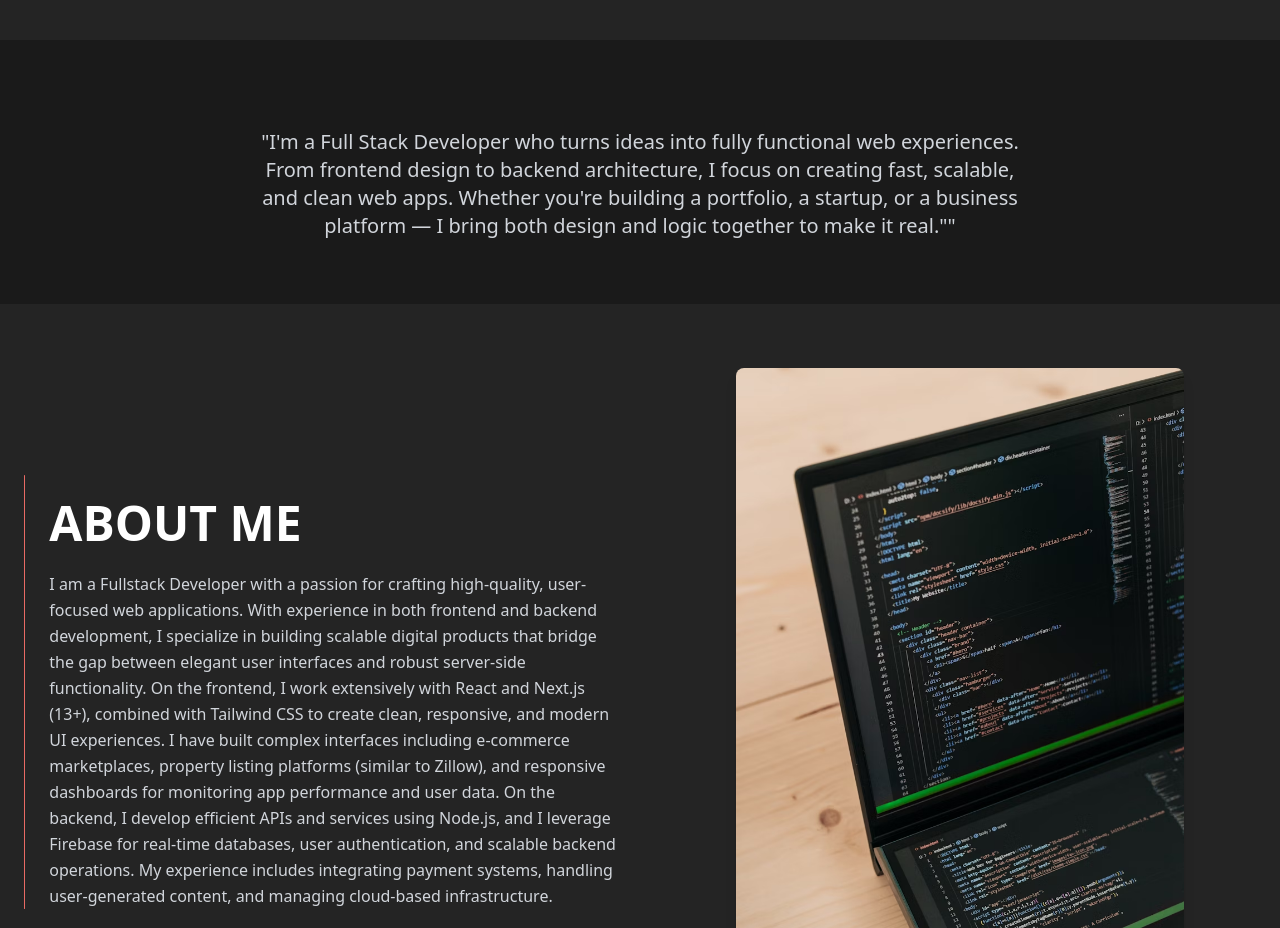
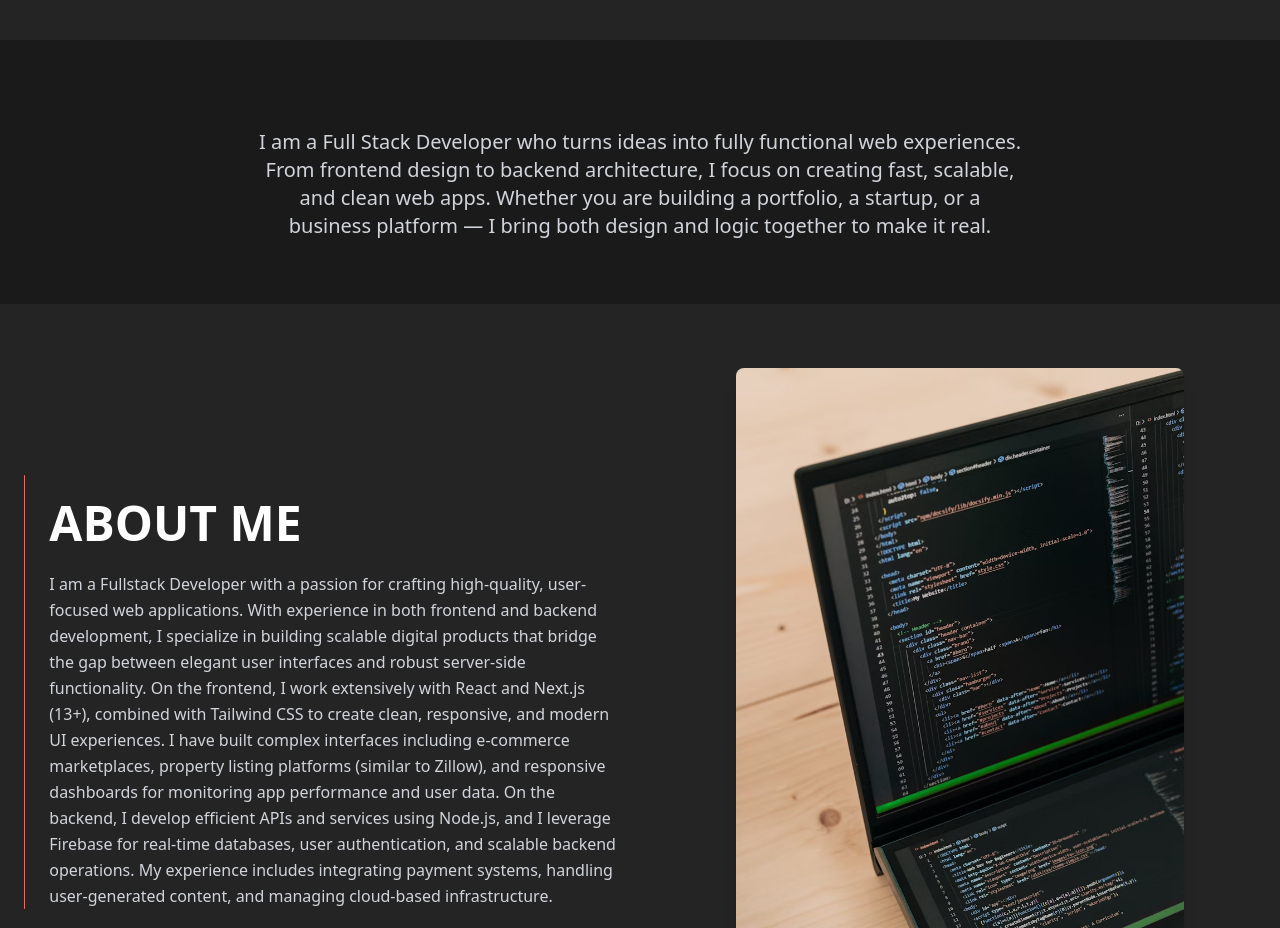
Before and after one commit to yehmight/myspace, a Next.js app: page / in a window 1280 px wide. Shown: the part 880-1808 px from the top of the page. Built offline with nearby package versions, Linux system fonts and the light colour scheme.

Commit message:
Update description.tsx

```diff
--- a/src/app/components/description.tsx
+++ b/src/app/components/description.tsx
@@ -8,9 +8,9 @@ export default function Desc() {
 
           </h2>
           <p className="text-base sm:text-lg md:text-xl text-gray-300 leading-relaxed">
-            "I'm a Full Stack Developer who turns ideas into fully functional web experiences.
+            I am a Full Stack Developer who turns ideas into fully functional web experiences.
             From frontend design to backend architecture, I focus on creating fast, scalable, and clean web apps.
-            Whether you're building a portfolio, a startup, or a business platform — I bring both design and logic together to make it real.""
+            Whether you are building a portfolio, a startup, or a business platform — I bring both design and logic together to make it real.
           </p>
         </div>
       </section>
```
